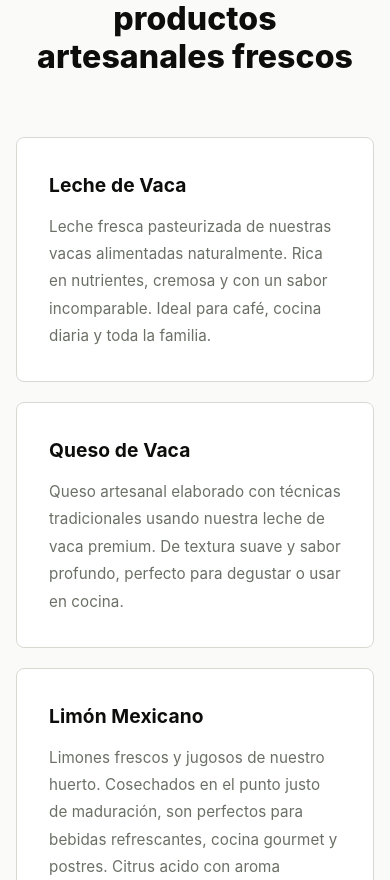
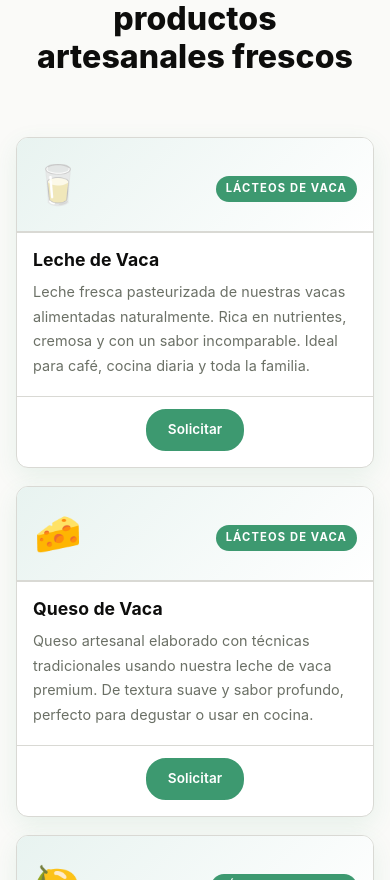
Before and after one commit to carlos23m/Flordelima, a React (Vite) app: page / in a window 390 px wide. Shown: the part 1120-2000 px from the top of the page. Built offline with nearby package versions, Linux system fonts and the light colour scheme.

Commit message:
Create modern ProductCard component with enhanced styling and animations

```diff
--- a/src/App.css
+++ b/src/App.css
@@ -811,7 +811,175 @@
     font-size: 2rem;
   }
 
-  .social-subtitle {
-    font-size: 0.95rem;
+/* Modern Product Card Component */
+.modern-product-card {
+  display: flex;
+  flex-direction: column;
+  background: var(--surface);
+  border: 1px solid var(--border);
+  border-radius: 16px;
+  overflow: hidden;
+  box-shadow: var(--shadow);
+  transition: all 0.3s ease;
+  cursor: pointer;
+  height: 100%;
+}
+
+.modern-product-card:hover {
+  transform: translateY(-12px);
+  box-shadow: 0 16px 48px rgba(61, 153, 112, 0.2);
+  border-color: var(--accent);
+}
+
+.product-card-header {
+  display: flex;
+  align-items: center;
+  justify-content: space-between;
+  padding: 32px 24px 20px;
+  background: linear-gradient(135deg, var(--accent-soft), var(--surface));
+  border-bottom: 2px solid var(--border);
+}
+
+.product-icon {
+  font-size: 3.5rem;
+  display: flex;
+  align-items: center;
+  justify-content: center;
+  min-width: 70px;
+  animation: float 3s ease-in-out infinite;
+}
+
+@keyframes float {
+  0%, 100% {
+    transform: translateY(0px);
+  }
+  50% {
+    transform: translateY(-8px);
   }
 }
+
+.modern-product-card:hover .product-icon {
+  transform: scale(1.15) rotate(5deg);
+  animation: none;
+}
+
+.product-category {
+  display: inline-block;
+  padding: 6px 12px;
+  background: var(--accent);
+  color: white;
+  border-radius: 20px;
+  font-size: 0.75rem;
+  font-weight: 700;
+  letter-spacing: 0.1em;
+  text-transform: uppercase;
+  white-space: nowrap;
+}
+
+.product-card-body {
+  flex: 1;
+  padding: 24px;
+  display: flex;
+  flex-direction: column;
+}
+
+.product-card-body h3 {
+  margin: 0 0 12px;
+  font-size: 1.3rem;
+  color: var(--heading);
+  font-weight: 700;
+  line-height: 1.3;
+}
+
+.product-card-body p {
+  margin: 0;
+  color: var(--text-muted);
+  line-height: 1.7;
+  font-size: 0.95rem;
+}
+
+.product-card-footer {
+  display: flex;
+  align-items: center;
+  justify-content: center;
+  padding: 16px 24px 24px;
+  border-top: 1px solid var(--border);
+}
+
+.product-cta {
+  display: inline-flex;
+  align-items: center;
+  justify-content: center;
+  padding: 10px 24px;
+  background: var(--accent);
+  color: white;
+  border-radius: 20px;
+  text-decoration: none;
+  font-weight: 600;
+  font-size: 0.9rem;
+  transition: all 0.3s ease;
+  border: 2px solid var(--accent);
+}
+
+.product-cta:hover {
+  background: var(--accent-dark);
+  transform: translateY(-2px);
+  box-shadow: 0 8px 20px rgba(61, 153, 112, 0.3);
+}
+
+.product-cta:active {
+  transform: translateY(0px);
+}
+
+@media (max-width: 960px) {
+  .product-card-header {
+    padding: 24px 20px 16px;
+  }
+
+  .product-icon {
+    font-size: 2.8rem;
+    min-width: 60px;
+  }
+
+  .modern-product-card {
+    border-radius: 12px;
+  }
+}
+
+@media (max-width: 640px) {
+  .product-card-header {
+    padding: 20px 16px 12px;
+  }
+
+  .product-icon {
+    font-size: 2.4rem;
+    min-width: 50px;
+  }
+
+  .product-category {
+    font-size: 0.7rem;
+    padding: 4px 10px;
+  }
+
+  .product-card-body {
+    padding: 16px;
+  }
+
+  .product-card-body h3 {
+    font-size: 1.1rem;
+    margin: 0 0 8px;
+  }
+
+  .product-card-body p {
+    font-size: 0.9rem;
+  }
+
+  .product-card-footer {
+    padding: 12px 16px 16px;
+  }
+
+  .product-cta {
+    padding: 8px 20px;
+    font-size: 0.85rem;
+  }
+}
--- a/src/App.jsx
+++ b/src/App.jsx
@@ -1,4 +1,5 @@
 import './App.css'
+import ProductCard from './ProductCard'
 
 function App() {
   // Spanish content for Finca Florlima website
@@ -12,25 +13,35 @@ function App() {
     heroEyebrow: 'Productos Premium de la Finca',
     heroTitle: 'Limón mecino, leche y queso artesanal de Finca Florlima',
     heroText:
-      'Bienvenido a Finca Florlima, una finca familiar con más de tres décadas de experiencia en la producción de alimentos de la más alta calidad. Ubicada en el corazón de Guacimo, Limón, nos especializamos en cultivar Limón Mexicano premium, así como producir leche y queso artesanal de vaca y cabra. Cada producto es elaborado con pasión, respeto por la naturaleza y el compromiso de llevar lo mejor de nuestra tierra a tu mesa.',
+      'Bienvenido a Finca Florlima, una finca familiar con más de tres décadas de experiencia en la producción de alimentos de la más alta calidad. Ubicada en el corazón de Guacimo, Limón, nos especializamos en cultivar Limón mecino premium, así como producir leche y queso artesanal de vaca y cabra. Cada producto es elaborado con pasión, respeto por la naturaleza y el compromiso de llevar lo mejor de nuestra tierra a tu mesa.',
     viewMilk: 'Conocer Productos',
     meetRanch: 'Ver Historia',
     freshOfferings: 'Nuestros Productos Premium',
     chooseMilk: 'Descubre nuestra selección curada de productos artesanales frescos',
     wholeMilk: 'Leche de Vaca',
     wholeMilkDesc: 'Leche fresca pasteurizada de nuestras vacas alimentadas naturalmente. Rica en nutrientes, cremosa y con un sabor incomparable. Ideal para café, cocina diaria y toda la familia.',
+    wholeMilkIcon: '🥛',
+    wholeMilkCategory: 'Lácteos de Vaca',
     lowFatMilk: 'Queso de Vaca',
     lowFatMilkDesc: 'Queso artesanal elaborado con técnicas tradicionales usando nuestra leche de vaca premium. De textura suave y sabor profundo, perfecto para degustar o usar en cocina.',
-    lactoseFreeMilk: 'Limón Mexicano',
+    lowFatMilkIcon: '🧀',
+    lowFatMilkCategory: 'Lácteos de Vaca',
+    lactoseFreeMilk: 'Limón Mecino',
     lactoseFreeMilkDesc: 'Limones frescos y jugosos de nuestro huerto. Cosechados en el punto justo de maduración, son perfectos para bebidas refrescantes, cocina gourmet y postres. Citrus acido con aroma cautivador.',
+    lactoseFreeMilkIcon: '🍋',
+    lactoseFreeMilkCategory: 'Cítricos Frescos',
     product4: 'Leche de Cabra',
     product4Desc: 'Leche delicada y nutritiva de nuestras cabras criadas con amor. Más digerible que la leche de vaca, rica en proteínas y con un sabor suave y característico.',
+    product4Icon: '🐐',
+    product4Category: 'Lácteos de Cabra',
     product5: 'Queso de Cabra',
     product5Desc: 'Queso cremoso y refinado producido artesanalmente. Su sabor único y textura sedosa lo hacen ideal como tabla de quesos, acompañamiento o para deleitar el paladar más exigente.',
+    product5Icon: '✨',
+    product5Category: 'Lácteos de Cabra',
     ranchStory: 'Nuestra Historia',
     storyTitle: 'Tres generaciones de dedicación a la excelencia agrícola.',
     storyText:
-      'Finca Florlima es el resultado de más de treinta años de pasión dedicados a la agricultura y ganadería sostenible. Desde nuestros inicios, la familia que corre esta finca ha mantenido un compromiso inquebrantable con la calidad y la sostenibilidad. Cultivamos Limón Mexicano en condiciones naturales, criamos nuestras vacas y cabras con respeto y cuidado, y procesamos todos nuestros productos en el lugar con métodos tradicionales que honran la artesanía. Cada generación ha aportado innovación responsable, transformando Florlima en un referente de confianza para familias que valoran la calidad verdadera y la procedencia de lo que consumen.',
+      'Finca Florlima es el resultado de más de treinta años de pasión dedicados a la agricultura y ganadería sostenible. Desde nuestros inicios, la familia que corre esta finca ha mantenido un compromiso inquebrantable con la calidad y la sostenibilidad. Cultivamos Limón mecino en condiciones naturales, criamos nuestras vacas y cabras con respeto y cuidado, y procesamos todos nuestros productos en el lugar con métodos tradicionales que honran la artesanía. Cada generación ha aportado innovación responsable, transformando Florlima en un referente de confianza para familias que valoran la calidad verdadera y la procedencia de lo que consumen.',
     pastureFirst: 'Animales con Bienestar',
     pastureFirstDesc:
       'Nuestras vacas y cabras pastan libremente en pasturas naturales y ecológicas. Un ambiente tranquilo, alimento de calidad y trato humano resultan en productos de sabor excepcional.',
@@ -117,26 +128,36 @@ function App() {
           <h2>{text.chooseMilk}</h2>
         </div>
         <div className="product-grid">
-          <article className="product-card">
-            <h3>{text.wholeMilk}</h3>
-            <p>{text.wholeMilkDesc}</p>
-          </article>
-          <article className="product-card">
-            <h3>{text.lowFatMilk}</h3>
-            <p>{text.lowFatMilkDesc}</p>
-          </article>
-          <article className="product-card">
-            <h3>{text.lactoseFreeMilk}</h3>
-            <p>{text.lactoseFreeMilkDesc}</p>
-          </article>
-          <article className="product-card">
-            <h3>{text.product4}</h3>
-            <p>{text.product4Desc}</p>
-          </article>
-          <article className="product-card">
-            <h3>{text.product5}</h3>
-            <p>{text.product5Desc}</p>
-          </article>
+          <ProductCard
+            icon={text.wholeMilkIcon}
+            title={text.wholeMilk}
+            description={text.wholeMilkDesc}
+            category={text.wholeMilkCategory}
+          />
+          <ProductCard
+            icon={text.lowFatMilkIcon}
+            title={text.lowFatMilk}
+            description={text.lowFatMilkDesc}
+            category={text.lowFatMilkCategory}
+          />
+          <ProductCard
+            icon={text.lactoseFreeMilkIcon}
+            title={text.lactoseFreeMilk}
+            description={text.lactoseFreeMilkDesc}
+            category={text.lactoseFreeMilkCategory}
+          />
+          <ProductCard
+            icon={text.product4Icon}
+            title={text.product4}
+            description={text.product4Desc}
+            category={text.product4Category}
+          />
+          <ProductCard
+            icon={text.product5Icon}
+            title={text.product5}
+            description={text.product5Desc}
+            category={text.product5Category}
+          />
         </div>
       </section>
 
--- /dev/null
+++ b/src/ProductCard.jsx
@@ -0,0 +1,19 @@
+export default function ProductCard({ icon, title, description, category }) {
+  return (
+    <article className="modern-product-card">
+      <div className="product-card-header">
+        <div className="product-icon">{icon}</div>
+        <span className="product-category">{category}</span>
+      </div>
+      <div className="product-card-body">
+        <h3>{title}</h3>
+        <p>{description}</p>
+      </div>
+      <div className="product-card-footer">
+        <a href="#contact" className="product-cta">
+          Solicitar
+        </a>
+      </div>
+    </article>
+  )
+}
```
